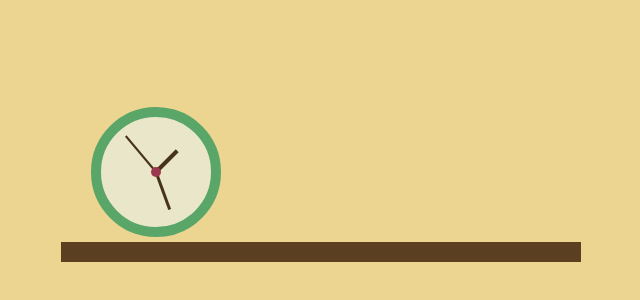
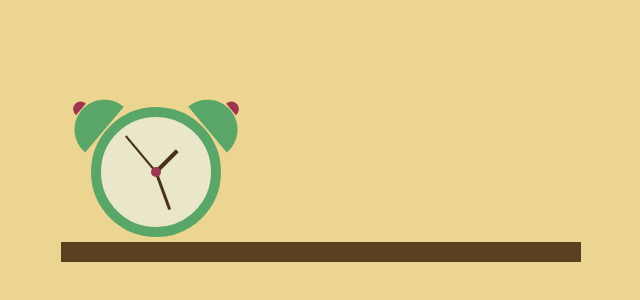
Before and after one commit to tod619/21_CSSDrawing_BookShelf, a plain HTML site: page index.html in a window 1280 px wide. Shown: the part 148-448 px from the top of the page, without its empty margins (319-959 px from the left). Drawn offline with Linux system fonts and the light colour scheme.

Commit message:
Create styles for left + right clock alarm bells in style.css file

```diff
--- a/style.css
+++ b/style.css
@@ -66,3 +66,47 @@ body {
     width: 2px;
     transform: translate(-50%, -100%) rotate(-40deg);
 }
+
+.clock-alarm-left {
+    height: 30px;
+    width: 60px;
+    background-color: #5aa668;
+    position: absolute;
+    left: -38px;
+    top: -12px;
+    border-radius: 90px 90px 0 0;
+    transform: rotate(-50deg);
+}
+
+.clock-alarm-left::after {
+    content: "";
+    width: 15px;
+    height: 8px;
+    background-color: #9d374f;
+    position: absolute;
+    top: -9px;
+    left: 23px;
+    border-radius: 90px 90px 0 0;
+}
+
+.clock-alarm-right {
+    height: 30px;
+    width: 60px;
+    background-color: #5aa668;
+    position: absolute;
+    right: -38px;
+    top: -12px;
+    border-radius: 90px 90px 0 0;
+    transform: rotate(50deg);
+}
+
+.clock-alarm-right::after {
+    content: "";
+    width: 15px;
+    height: 8px;
+    background-color: #9d374f;
+    position: absolute;
+    top: -9px;
+    right: 23px;
+    border-radius: 90px 90px 0 0;
+}
```
